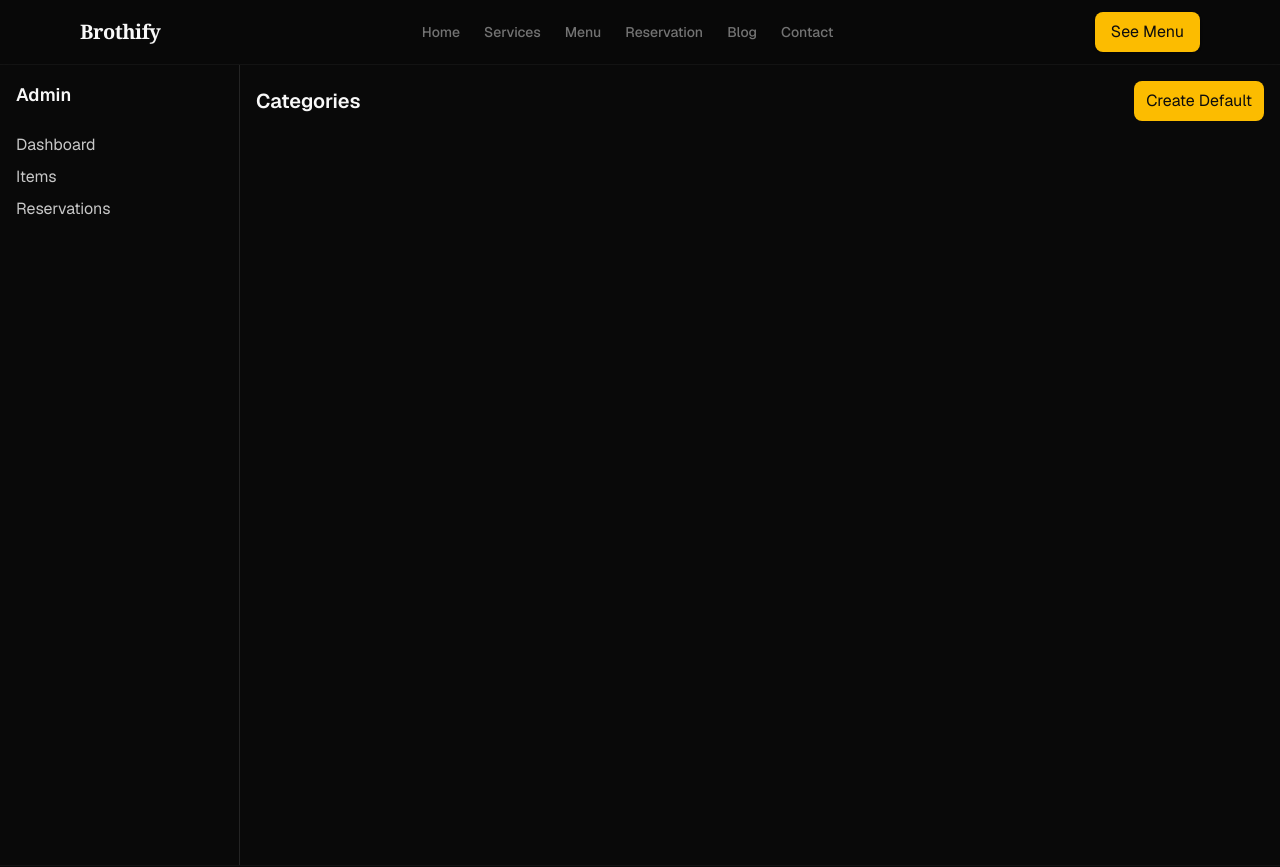
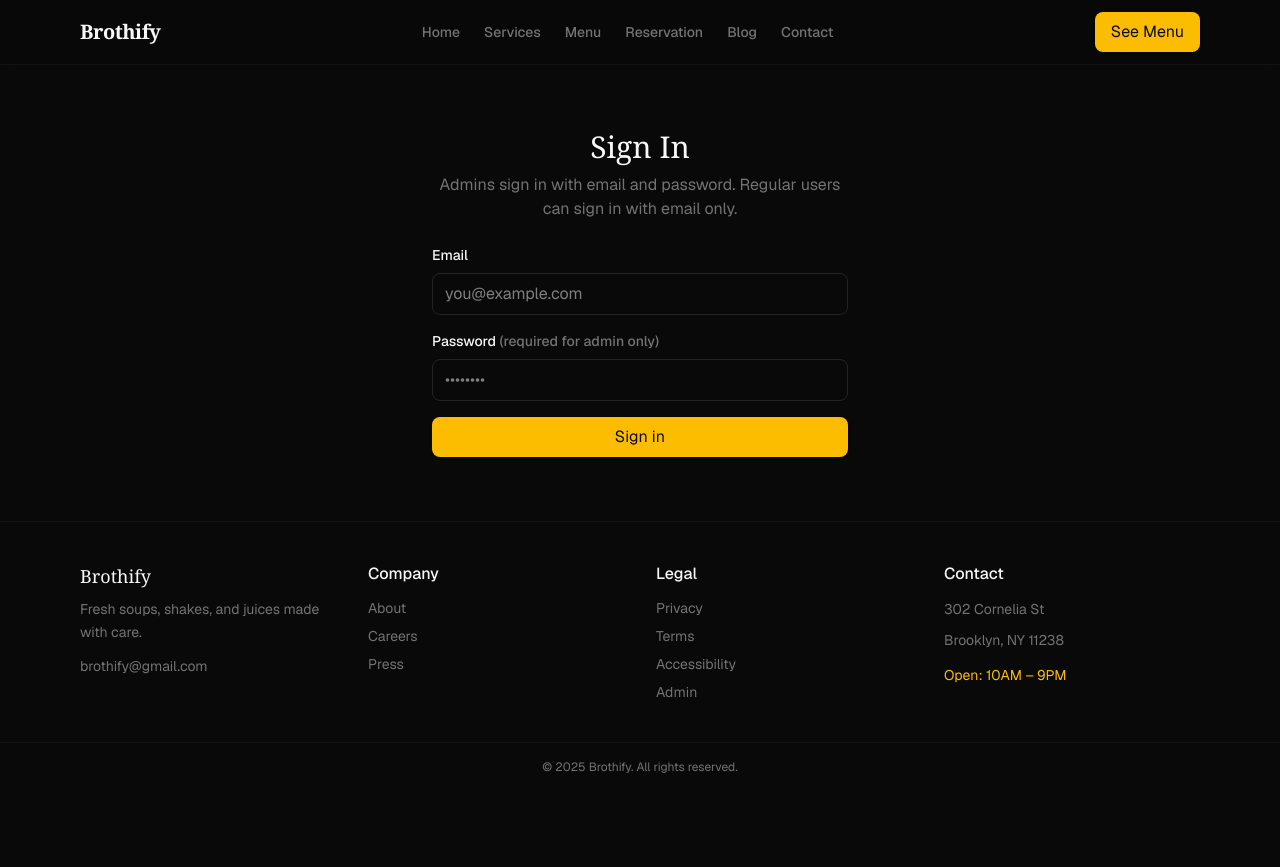
Before and after one commit to satyamsahu2211/brothify, a Next.js app: page /admin/categories in a window 1280 px wide. Shown: the top 867 px of the page. After the commit the page ends 800 px from the top, so only its background shows below. Built offline with nearby package versions, Linux system fonts and the light colour scheme; no server answers.

Commit message:
some quich auth bug fixed

```diff
--- a/app/admin/layout.tsx
+++ b/app/admin/layout.tsx
@@ -1,11 +1,31 @@
+"use client"
 import type React from "react"
 import AdminSidebar from "../../components/admin/sidebar"
+import { useEffect, useState } from "react";
+import LoginPage from "../login/page";
 export default function AdminLayout({ children }: { children: React.ReactNode }) {
 
+  const [user, setUser] = useState<any>(null);
+
+  useEffect(() => {
+    const storedUser = localStorage.getItem("user");
+    try {
+      setUser(storedUser ? JSON.parse(storedUser) : null);
+    } catch {
+      setUser(null);
+    }
+  }, []);
+
   return (
-    <div className="min-h-dvh grid grid-cols-1 md:grid-cols-[240px_1fr]">
-      <AdminSidebar />
-      <main className="p-4">{children}</main>
-    </div>
+    <>
+      {
+        user ? <div className="min-h-dvh grid grid-cols-1 md:grid-cols-[240px_1fr]">
+          <AdminSidebar />
+          <main className="p-4">{children}</main>
+        </div>
+          :
+          <LoginPage />
+      }
+    </>
   )
 }
--- a/components/site/footer.tsx
+++ b/components/site/footer.tsx
@@ -49,8 +49,8 @@ export function SiteFooter() {
                 Accessibility
               </Link>
             </li>
-                        <li>
-              <Link  href="/admin" className="hover:text-foreground transition-colors">
+            <li>
+              <Link href="/admin" className="hover:text-foreground transition-colors">
                 Admin
               </Link>
             </li>
```
